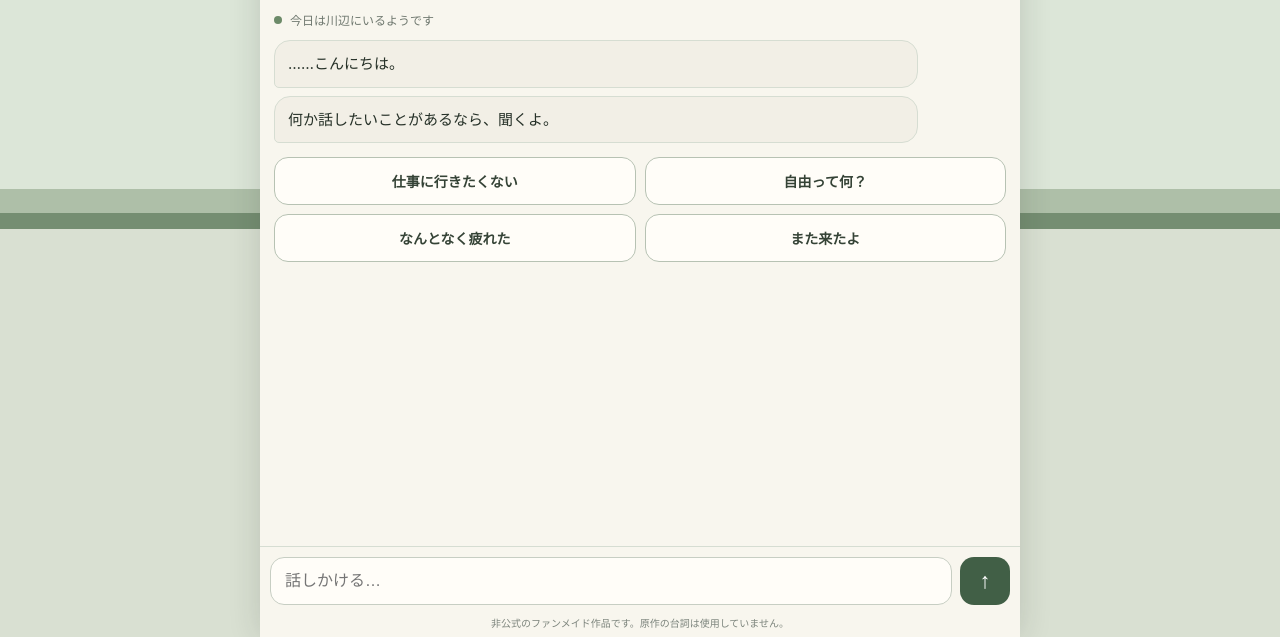
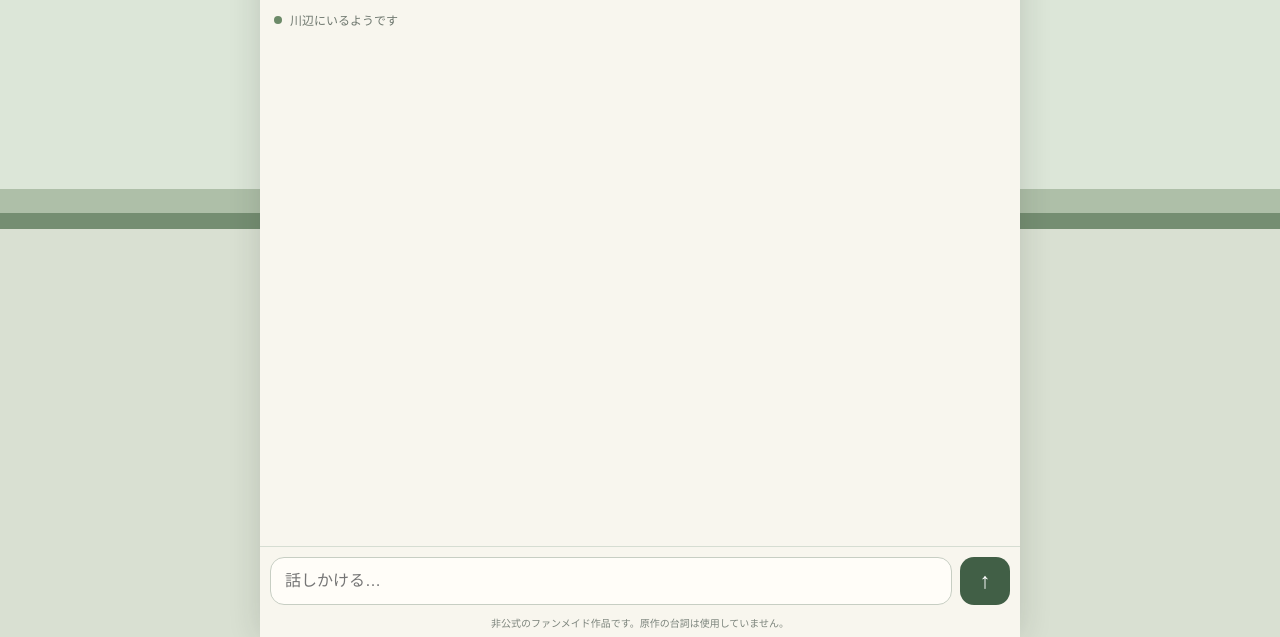
Before and after one commit to testeste55555/sniff, a plain HTML site: page index.html in a window 1280 px wide. Shown: the part 163-800 px from the top of the page. Drawn offline with Linux system fonts and the light colour scheme.

Commit message:
Upgrade Snufkin bot to stateful conversation v2

```diff
--- a/index.html
+++ b/index.html
@@ -22,17 +22,10 @@
     </header>
 
     <section id="chat" class="chat" aria-live="polite">
-      <div class="status"><span></span>今日は川辺にいるようです</div>
-      <div class="message bot">……こんにちは。</div>
-      <div class="message bot">何か話したいことがあるなら、聞くよ。</div>
+      <div class="status"><span></span><b id="statusText" style="font-weight:400">川辺にいるようです</b></div>
+      <div id="opening"></div>
 
-      <div id="quickChoices" class="quick-choices">
-        <button type="button" data-message="仕事に行きたくない">仕事に行きたくない</button>
-        <button type="button" data-message="自由って何？">自由って何？</button>
-        <button type="button" data-message="なんとなく疲れた">なんとなく疲れた</button>
-        <button type="button" data-message="また来たよ">また来たよ</button>
-      </div>
-
+      <div id="quickChoices" class="quick-choices"></div>
       <div id="typing" class="typing" hidden>……考えている</div>
     </section>
 
```
